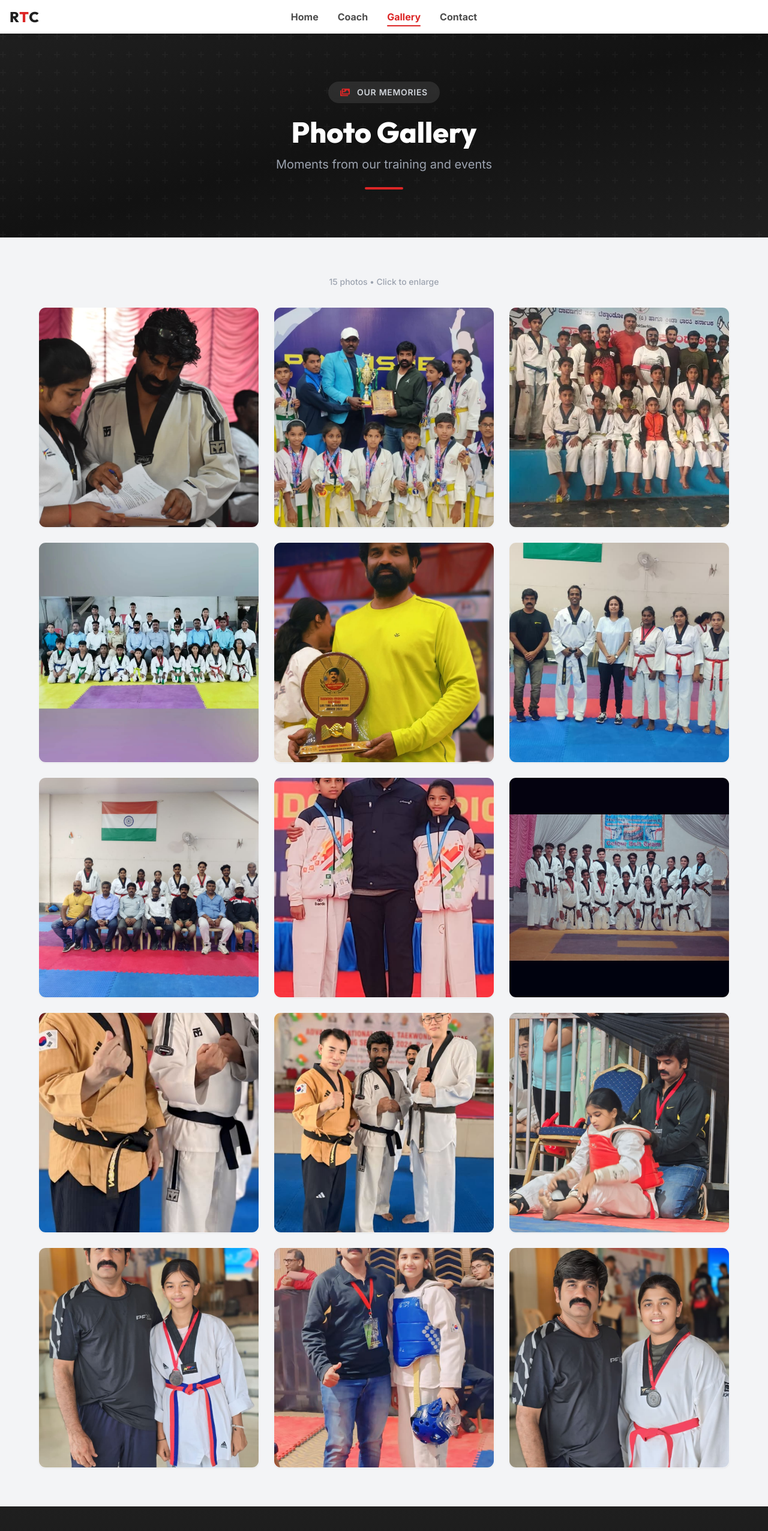
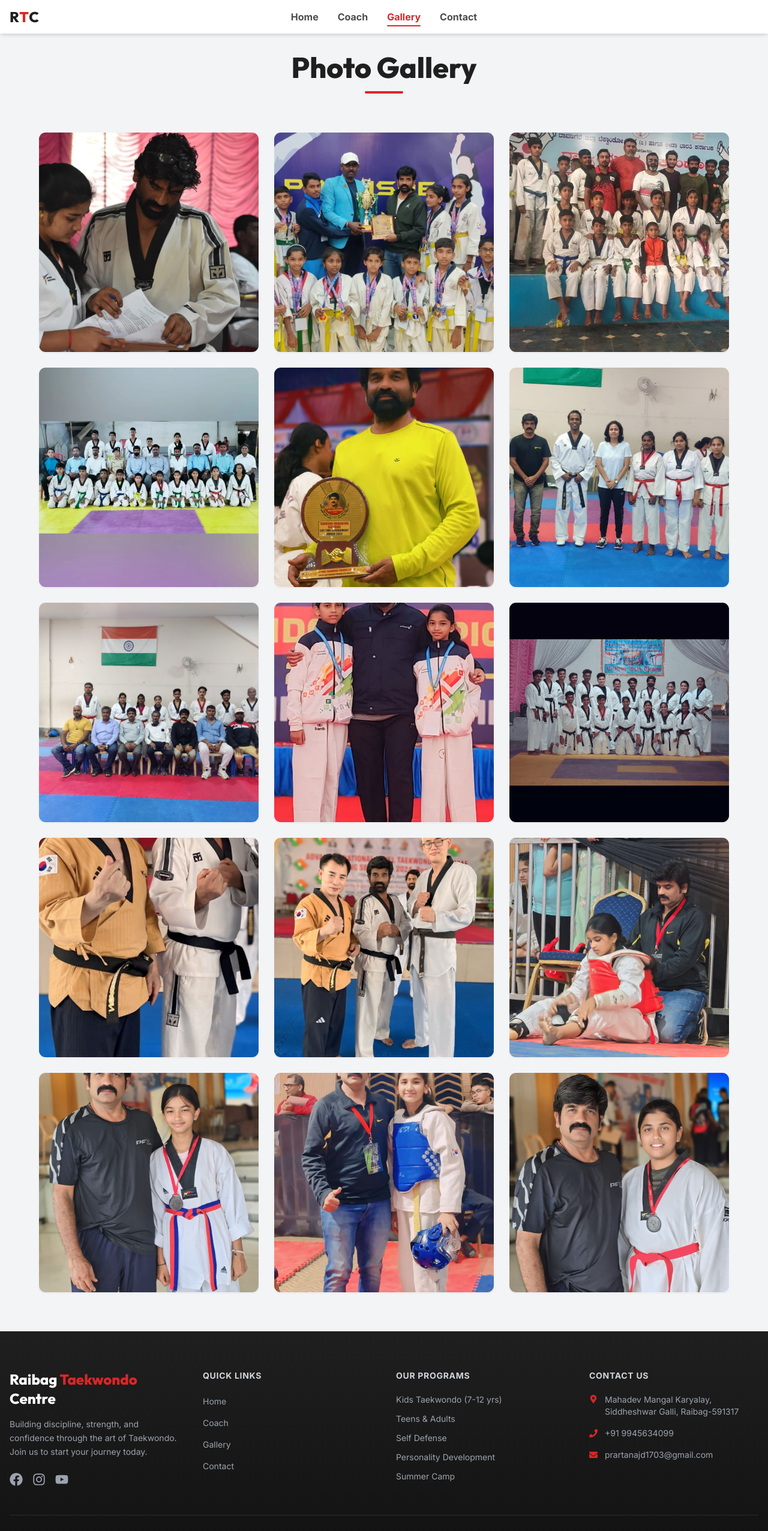
Before and after one commit to rohan-2510/RTC-F, a React (Vite) app: page /gallery in a window 1280 px wide. Shown: the top 2553 px of the page at 60% size. Built offline with nearby package versions, Linux system fonts and the light colour scheme.

Commit message:
Minor updates

```diff
--- a/src/components/Footer.jsx
+++ b/src/components/Footer.jsx
@@ -9,7 +9,7 @@ const Footer = () => {
 
                     {/* Brand & About */}
                     <div>
-                        <h3 className="text-2xl font-extrabold text-white mb-4 font-display">R<span className="text-primary">T</span>C Taekwondo</h3>
+                        <h3 className="text-2xl font-extrabold text-white mb-4 font-display">Raibag <span className='text-primary'> Taekwondo </span> Centre</h3>
                         <p className="text-gray-400 mb-6 leading-relaxed text-sm">
                             Building discipline, strength, and confidence through the art of Taekwondo. Join us to start your journey today.
                         </p>
--- a/src/pages/Contact.jsx
+++ b/src/pages/Contact.jsx
@@ -4,17 +4,14 @@ const Contact = () => {
     return (
         <div className="flex flex-col min-h-screen">
             {/* Header */}
-            <section className="page-header">
                 <div className="container mx-auto px-4 text-center relative z-10">
-                    <div className="inline-flex items-center gap-3 bg-white/10 backdrop-blur-sm px-5 py-2 rounded-full mb-6">
+                    <div className="inline-flex items-center gap-3 bg-black/10 backdrop-blur-sm px-5 py-2 rounded-full mb-6 mt-4">
                         <FaHeadset className="text-primary" />
-                        <span className="text-sm font-semibold tracking-wider uppercase text-gray-300">Get in Touch</span>
+                        <span className="text-sm font-bold tracking-wider uppercase text-white-300">Get in Touch</span>
                     </div>
-                    <h1 className="text-4xl md:text-5xl font-extrabold mb-4 font-display">Contact Us</h1>
-                    <p className="text-xl text-gray-400 max-w-md mx-auto">We'd love to hear from you</p>
+                    <p className="text-xl font-bold text-black-400 max-w-md mx-auto">We'd love to hear from you</p>
                     <div className="w-16 h-1 bg-primary rounded-full mx-auto mt-6" />
                 </div>
-            </section>
 
             <section className="py-16 md:py-20 bg-white flex-grow">
                 <div className="container mx-auto px-4">
@@ -57,7 +54,7 @@ const Contact = () => {
                             {/* Right: Map */}
                             <div className="rounded-2xl overflow-hidden shadow-lg border border-gray-100 hover:shadow-xl transition-shadow duration-300">
                                 <iframe
-                                    src="https://maps.google.com/maps?q=16.490847,74.769178&z=17&output=embed"
+                                    src="https://www.google.com/maps/embed?pb=!1m18!1m12!1m3!1d3898.460817385956!2d74.76777360000001!3d16.4910221!2m3!1f0!2f0!3f0!3m2!1i1024!2i768!4f13.1!3m3!1m2!1s0x3bc0c5002ac906e5%3A0xd2d2fa73fe7de92f!2sRaibag%20Taekwondo%20Centre%20-%20RTC!5e0!3m2!1sen!2sin!4v1743537987259!5m2!1sen!2sin"
                                     width="100%"
                                     height="420"
                                     style={{ border: 0 }}
--- a/src/pages/Gallery.jsx
+++ b/src/pages/Gallery.jsx
@@ -21,19 +21,12 @@ const Gallery = () => {
     const goPrev = () => setSelectedIndex((prev) => (prev - 1 + images.length) % images.length);
 
     return (
-        <div className="flex flex-col min-h-screen">
+        <div className="flex flex-col min-h-screen mt-8">
             {/* Header */}
-            <section className="page-header">
                 <div className="container mx-auto px-4 text-center relative z-10">
-                    <div className="inline-flex items-center gap-3 bg-white/10 backdrop-blur-sm px-5 py-2 rounded-full mb-6">
-                        <FaImages className="text-primary" />
-                        <span className="text-sm font-semibold tracking-wider uppercase text-gray-300">Our Memories</span>
-                    </div>
                     <h1 className="text-4xl md:text-5xl font-extrabold mb-4 font-display">Photo Gallery</h1>
-                    <p className="text-xl text-gray-400 max-w-md mx-auto">Moments from our training and events</p>
-                    <div className="w-16 h-1 bg-primary rounded-full mx-auto mt-6" />
+                    <div className="w-16 h-1 bg-primary rounded-full mx-auto mt-4" />
                 </div>
-            </section>
 
             {/* Gallery Grid */}
             <section className="py-16 bg-light flex-grow">
@@ -45,7 +38,6 @@ const Gallery = () => {
                         </div>
                     ) : (
                         <>
-                            <p className="text-center text-gray-400 mb-8 text-sm font-medium">{images.length} photos • Click to enlarge</p>
                             <div className="grid grid-cols-2 sm:grid-cols-2 md:grid-cols-3 gap-4 md:gap-6 max-w-6xl mx-auto">
                                 {images.map((img, index) => (
                                     <div
```
